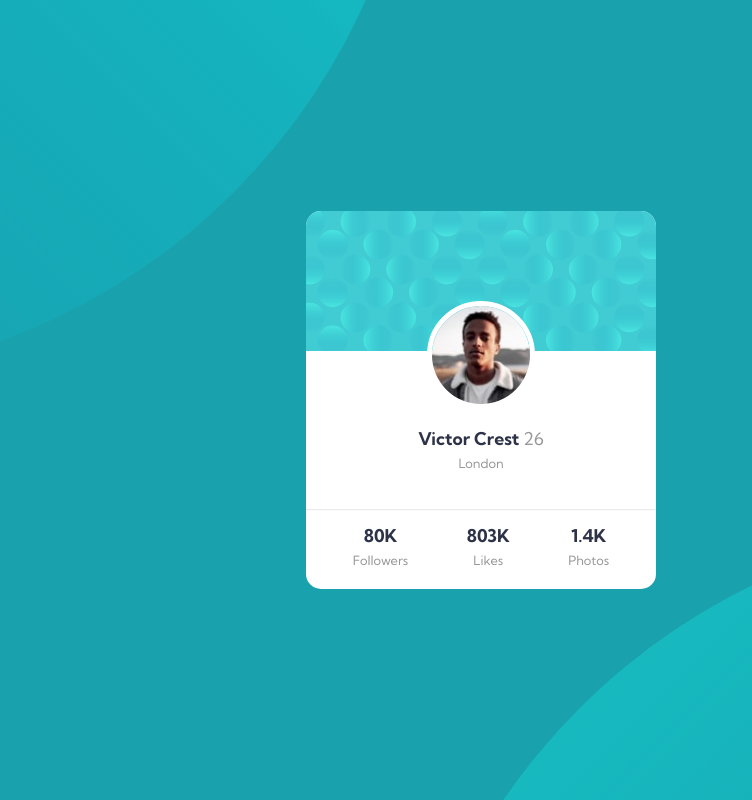
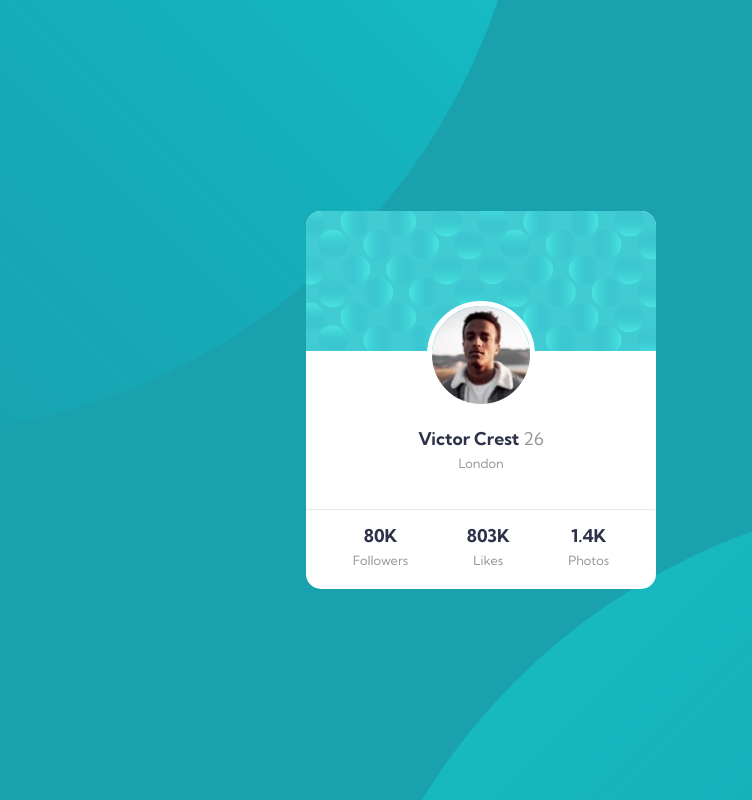
Before and after one commit to Danteie/profile-card-component-frontendmentor, a plain HTML site: page index.html in a window 1280 px wide. Shown: the whole page, without its empty margins (159-911 px from the left). Drawn offline with Linux system fonts and the light colour scheme.

Commit message:
small fix for background

```diff
--- a/index.html
+++ b/index.html
@@ -11,7 +11,6 @@
 
 </head>
 <body>
-  <div class="test"></div>
 
     <main>
       <img src="images/bg-pattern-card.svg" alt="image" class="back">
--- a/style.css
+++ b/style.css
@@ -34,12 +34,12 @@ span{
 
 body{
   background: url("images/bg-pattern-top.svg"),url("images/bg-pattern-bottom.svg");
-  background-position: top -900px left -700px, bottom -1000px right -550px;
+  background-position: top -66vw left -46vw, bottom -76vw right -38vw;
   background-repeat: no-repeat;
   background-size: cover;
   background-color: var(--cyan);
   background-blend-mode: overlay;
-   display: flex;
+  display: flex;
   height: 100vh;
   justify-content: center;
   align-items: center;
```
